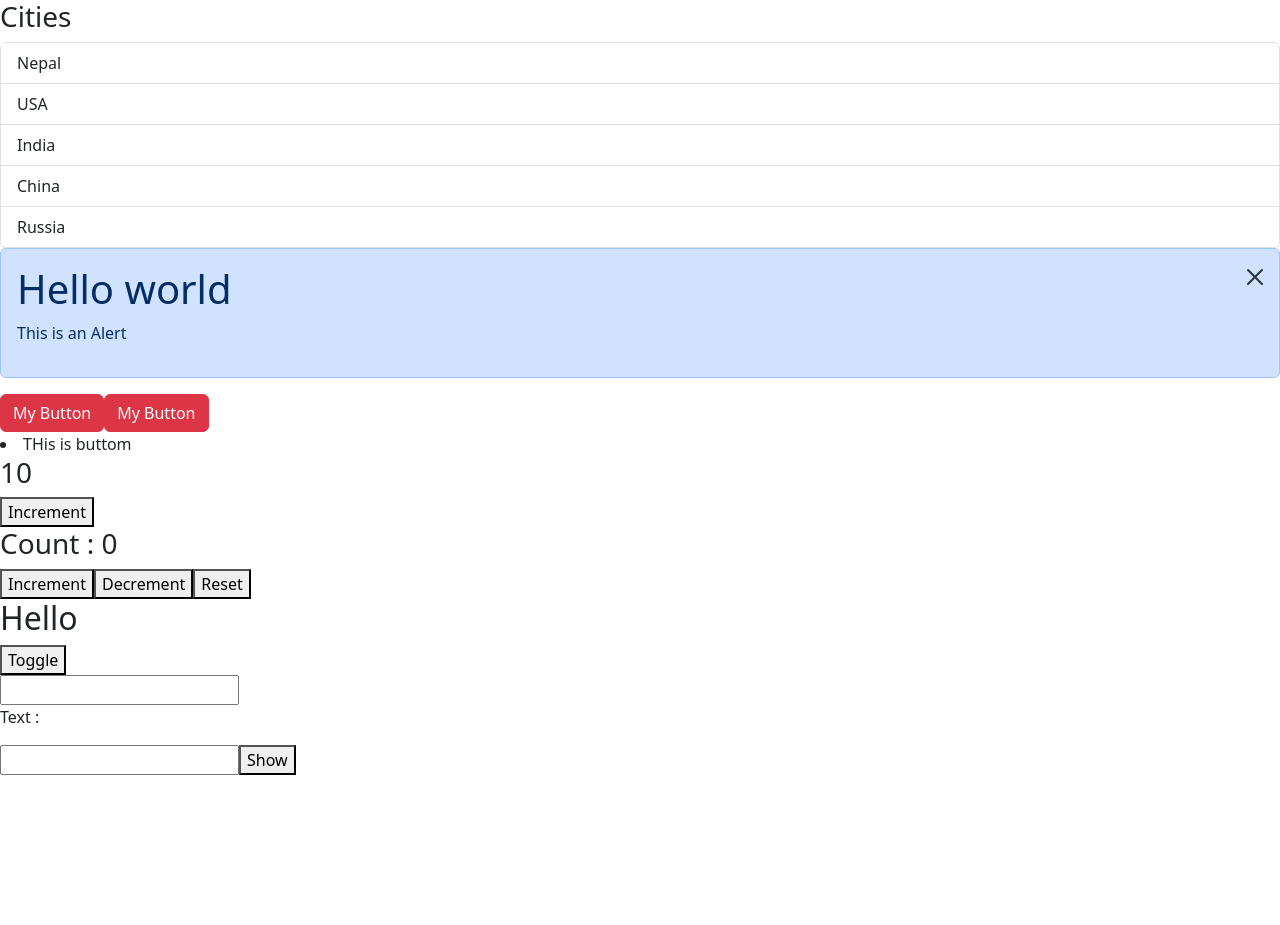
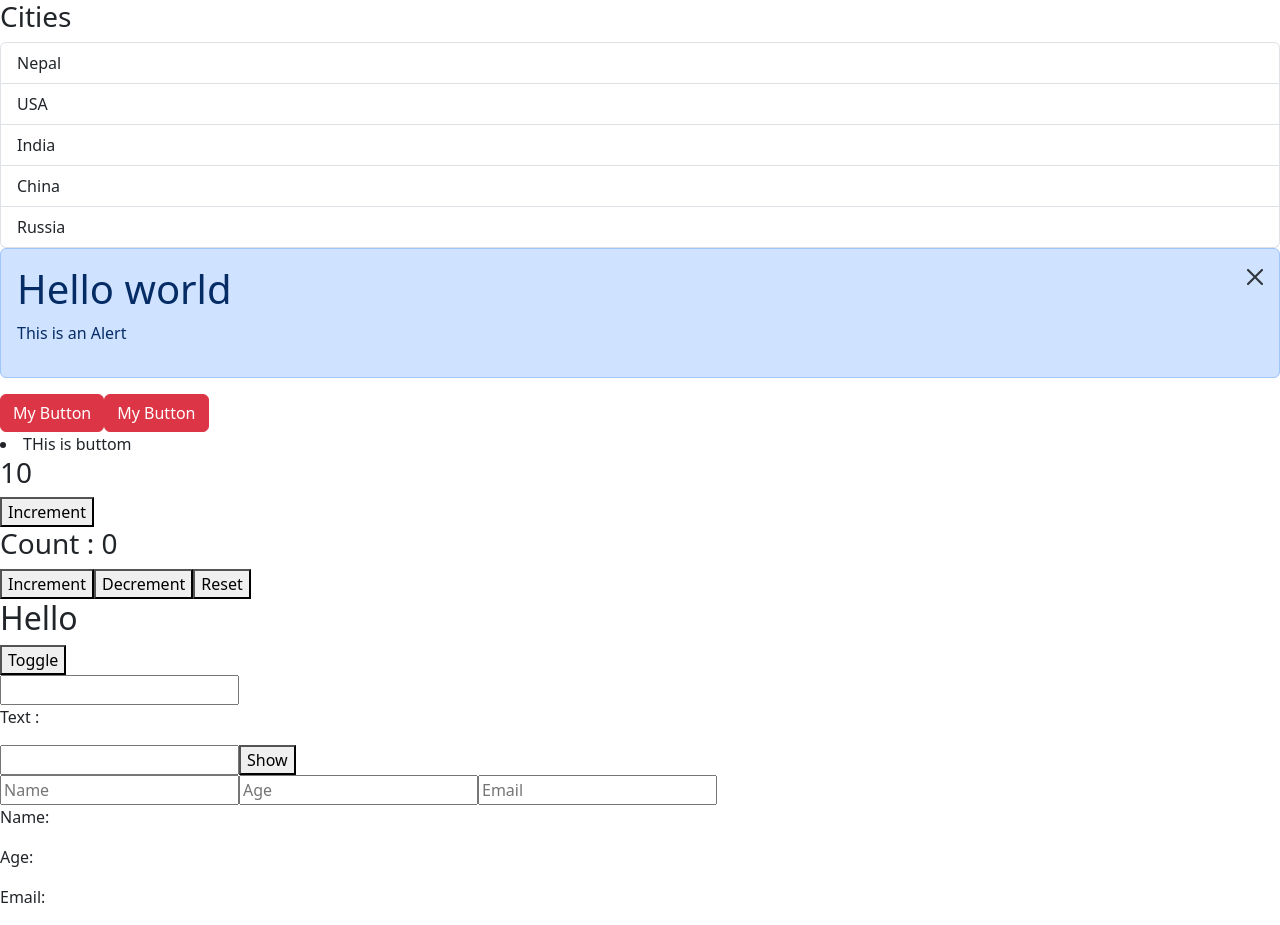
Before and after one commit to JoshiNirdesh/learn-react, a React (Vite) app: page / in a window 1280 px wide. Before the commit the page ends 800 px from the top, so only its background shows below. Built offline with nearby package versions, Linux system fonts and the light colour scheme.

Commit message:
form handling

```diff
--- a/src/App.jsx
+++ b/src/App.jsx
@@ -8,6 +8,7 @@ import Counter from "./assets/components/Counter";
 import Toggle from "./assets/components/Toggle";
 import Input from "./assets/components/Input";
 import Password from "./assets/components/Password";
+import FormHandling from "./assets/components/FormHandling";
 
 const App = () => {
   let items = ["Nepal", "USA", "India", "China", "Russia"];
@@ -33,6 +34,7 @@ const App = () => {
       <Toggle />
       <Input />
       <Password />
+      <FormHandling />
     </div>
   );
 };
--- /dev/null
+++ b/src/assets/components/FormHandling.jsx
@@ -0,0 +1,37 @@
+import React, { useState } from "react";
+
+const FormHandling = () => {
+  const [form, setForm] = useState({ name: "", age: "", email: "" });
+  const handleChange = (e) => {
+    setForm({ ...form, [e.target.name]: e.target.value });
+  };
+  return (
+    <div>
+      <form action="">
+        <input
+          type="text"
+          name="name"
+          placeholder="Name"
+          onChange={handleChange}
+        />
+        <input
+          type="text"
+          name="age"
+          placeholder="Age"
+          onChange={handleChange}
+        />
+        <input
+          type="text"
+          name="email"
+          placeholder="Email"
+          onChange={handleChange}
+        />
+      </form>
+      <p>Name: {form.name}</p>
+      <p>Age: {form.age}</p>
+      <p>Email: {form.email}</p>{" "}
+    </div>
+  );
+};
+
+export default FormHandling;
```
